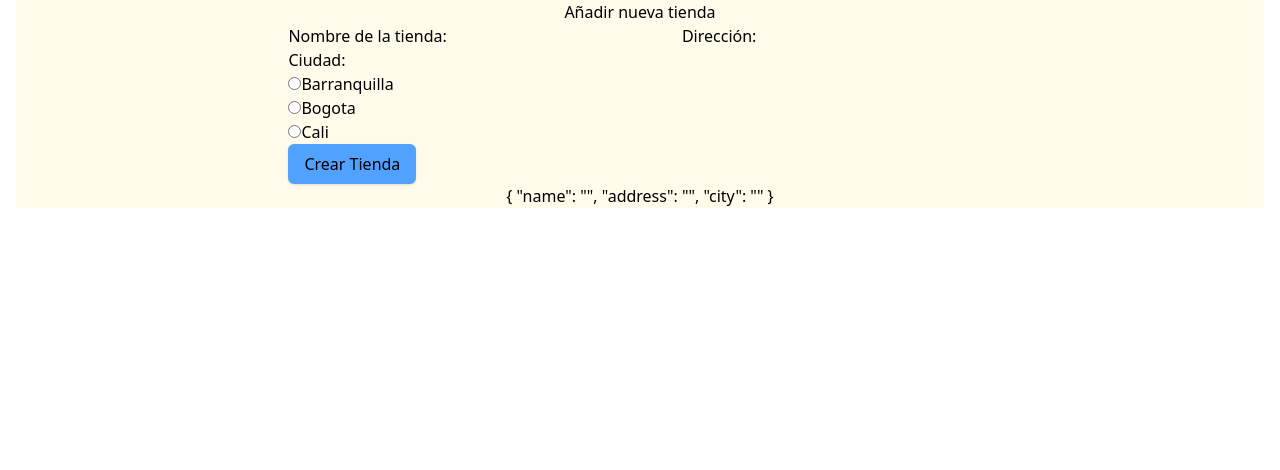
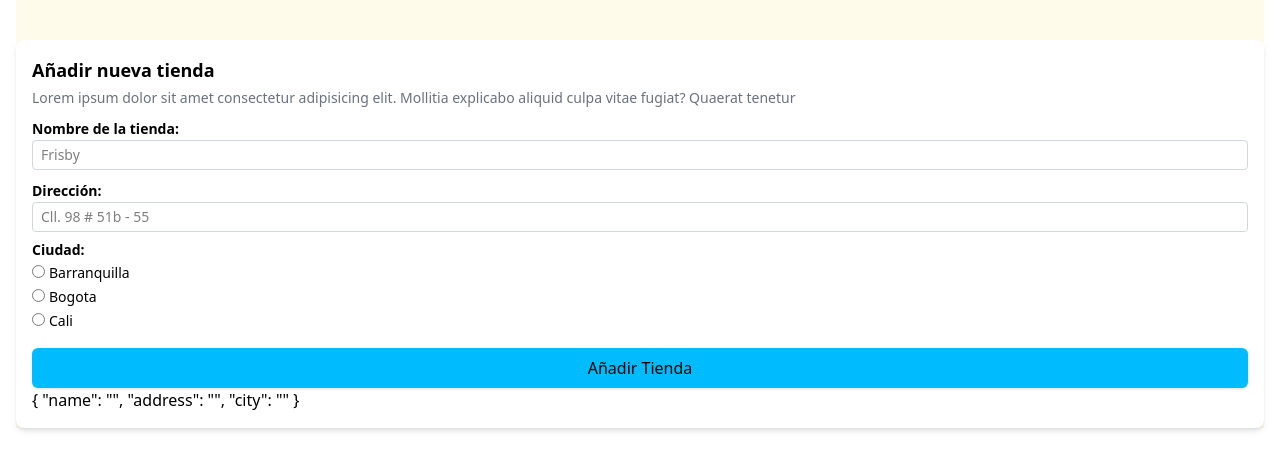
Before and after one commit to I7RANK/rtcodes_frontend, a Next.js app: page /create-store in a window 1280 px wide. Shown: the top 470 px of the page. Built offline with nearby package versions, Linux system fonts and the light colour scheme.

Commit message:
feat: move form to component and add basic styles

```diff
--- a/package.json
+++ b/package.json
@@ -22,6 +22,9 @@
     "@types/react-dom": "^19",
     "eslint": "^9",
     "eslint-config-next": "15.5.2",
+    "eslint-config-prettier": "^10.1.8",
+    "prettier": "^3.6.2",
+    "prettier-plugin-tailwindcss": "^0.6.14",
     "tailwindcss": "^4",
     "typescript": "^5"
   }
--- a/src/app/create-store/page.tsx
+++ b/src/app/create-store/page.tsx
@@ -1,74 +1,11 @@
-'use client';
-
-import { useState } from 'react';
+import CreateStoreForm from "@/components/CreateStoreForm";
 
 export default function CreateStore() {
-  const [form, setForm] = useState({ name: '', address: '', city: '' });
-  const cities = ['Barranquilla', 'Bogota', 'Cali'];
-  const handleSubmit = async (e: React.FormEvent) => {
-    e.preventDefault();
-    console.log(process.env.NEXT_PUBLIC_API_URL);
-
-    try {
-      const res = await fetch(`${process.env.NEXT_PUBLIC_API_URL}/stores`, {
-        method: 'POST',
-        headers: {
-          'Content-Type': 'application/json',
-        },
-        body: JSON.stringify(form),
-      });
-      console.log(res);
-    } catch (error) {
-      console.error(error);
-    }
-  };
   return (
-    <div className="bg-amber-50 flex flex-col items-center">
-      <h1>Añadir nueva tienda</h1>
-      <section>
-        <form onSubmit={handleSubmit}>
-          <label className="" htmlFor="name">
-            Nombre de la tienda:{' '}
-          </label>
-          <input
-            id="name"
-            type="text"
-            value={form.name}
-            onChange={(e) => setForm({ ...form, name: e.target.value })}
-          />
-          Dirección:{' '}
-          <input
-            type="text"
-            value={form.address}
-            onChange={(e) => setForm({ ...form, address: e.target.value })}
-          />
-          <fieldset>
-            <legend>Ciudad:</legend>
-            {cities.map((city) => {
-              return (
-                <div key={city}>
-                  <input
-                    type="radio"
-                    name="city"
-                    id={city}
-                    value={city}
-                    checked={form.city === city}
-                    onChange={(e) => setForm({ ...form, city: e.target.value })}
-                  />
-                  <label htmlFor={city}>{city}</label>
-                </div>
-              );
-            })}
-          </fieldset>
-          <button
-            className="bg-blue-400 px-4 py-2 rounded-md shadow"
-            type="submit"
-          >
-            Crear Tienda
-          </button>
-        </form>
+    <div className="flex flex-col items-center bg-amber-50 pt-10">
+      <section className="relative w-full">
+        <CreateStoreForm />
       </section>
-      {JSON.stringify(form, null, 2)}
     </div>
   );
 }
--- a/src/app/globals.css
+++ b/src/app/globals.css
@@ -1 +1,20 @@
-@import 'tailwindcss';
+@import "tailwindcss";
+
+@layer base {
+  form {
+    @apply flex w-full flex-col rounded-lg bg-white p-4 shadow-md;
+  }
+
+  form label,
+  form legend {
+    @apply text-sm font-bold;
+  }
+
+  form input {
+    @apply text-sm;
+  }
+
+  input[type="text"] {
+    @apply w-full rounded-sm border border-gray-300 px-2 py-1 outline-amber-400;
+  }
+}
--- /dev/null
+++ b/src/components/CreateStoreForm.tsx
@@ -0,0 +1,110 @@
+"use client";
+
+import { useState } from "react";
+import Image from "next/image";
+
+export default function CreateStoreForm() {
+  const [form, setForm] = useState({ name: "", address: "", city: "" });
+  const [isLoading, setIsLoading] = useState(false);
+  const cities = ["Barranquilla", "Bogota", "Cali"];
+  const handleSubmit = async (e: React.FormEvent) => {
+    e.preventDefault();
+
+    try {
+      setIsLoading(true);
+      const res = await fetch(`${process.env.NEXT_PUBLIC_API_URL}/stores`, {
+        method: "POST",
+        headers: {
+          "Content-Type": "application/json",
+        },
+        body: JSON.stringify(form),
+      });
+      if (!res.ok) {
+        const errorBody = await res.json().catch(() => null);
+        throw new Error(
+          `Request failed with status ${res.status} - ${res.statusText} | ${JSON.stringify(errorBody)}`,
+        );
+      }
+      resetForm();
+    } catch (error) {
+      console.error(error);
+    } finally {
+      setIsLoading(false);
+    }
+  };
+
+  const resetForm = async () => {
+    setForm({ name: "", address: "", city: "" });
+  };
+
+  return (
+    <form onSubmit={handleSubmit}>
+      <h1 className="text-lg font-bold">Añadir nueva tienda</h1>
+      <p className="mt-1 text-sm text-gray-500">
+        Lorem ipsum dolor sit amet consectetur adipisicing elit. Mollitia
+        explicabo aliquid culpa vitae fugiat? Quaerat tenetur
+      </p>
+      <div className="mt-2 flex flex-col gap-y-2">
+        <div>
+          <label htmlFor="name">Nombre de la tienda: </label>
+          <input
+            id="name"
+            type="text"
+            placeholder="Frisby"
+            value={form.name}
+            onChange={(e) => setForm({ ...form, name: e.target.value })}
+          />
+        </div>
+        <div>
+          <label htmlFor="address">Dirección: </label>
+          <input
+            id="address"
+            type="text"
+            placeholder="Cll. 98 # 51b - 55"
+            value={form.address}
+            onChange={(e) => setForm({ ...form, address: e.target.value })}
+          />
+        </div>
+        <fieldset>
+          <legend>Ciudad:</legend>
+          {cities.map((city) => {
+            return (
+              <div key={city}>
+                <input
+                  type="radio"
+                  name="city"
+                  id={city}
+                  value={city}
+                  checked={form.city === city}
+                  onChange={(e) => setForm({ ...form, city: e.target.value })}
+                />
+                <label className="ml-1 font-normal" htmlFor={city}>
+                  {city}
+                </label>
+              </div>
+            );
+          })}
+        </fieldset>
+      </div>
+
+      <button
+        className="mt-4 flex items-center justify-center rounded-md bg-sky-400 px-4 py-2 shadow disabled:bg-gray-200 disabled:inset-shadow-sm"
+        disabled={isLoading}
+        type="submit"
+      >
+        {isLoading ? (
+          <Image
+            className="animate-spin"
+            src="/spinner.svg"
+            alt="spinner"
+            width={24}
+            height={24}
+          />
+        ) : (
+          "Añadir Tienda"
+        )}
+      </button>
+      {JSON.stringify(form, null, 2)}
+    </form>
+  );
+}
```
Also changed, not shown: 2 other files (tests, documents, lock files or other folders).
